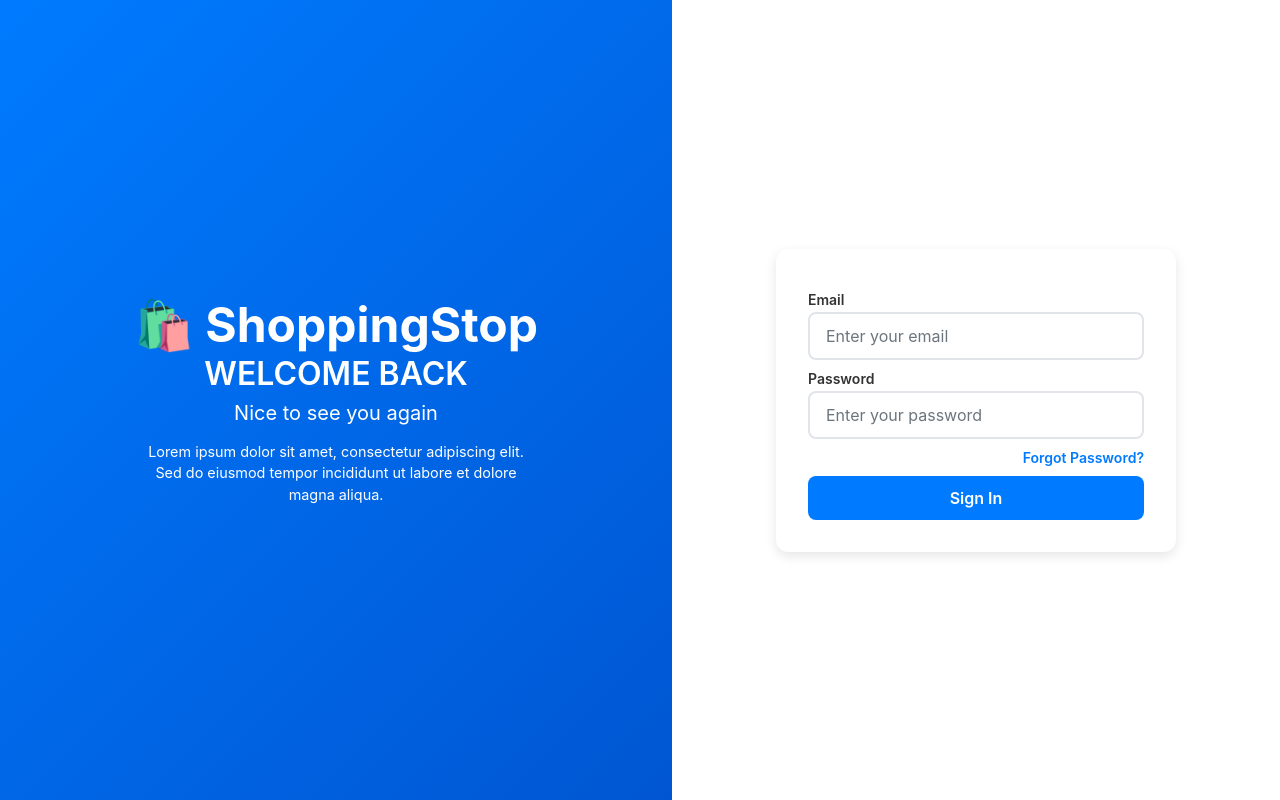
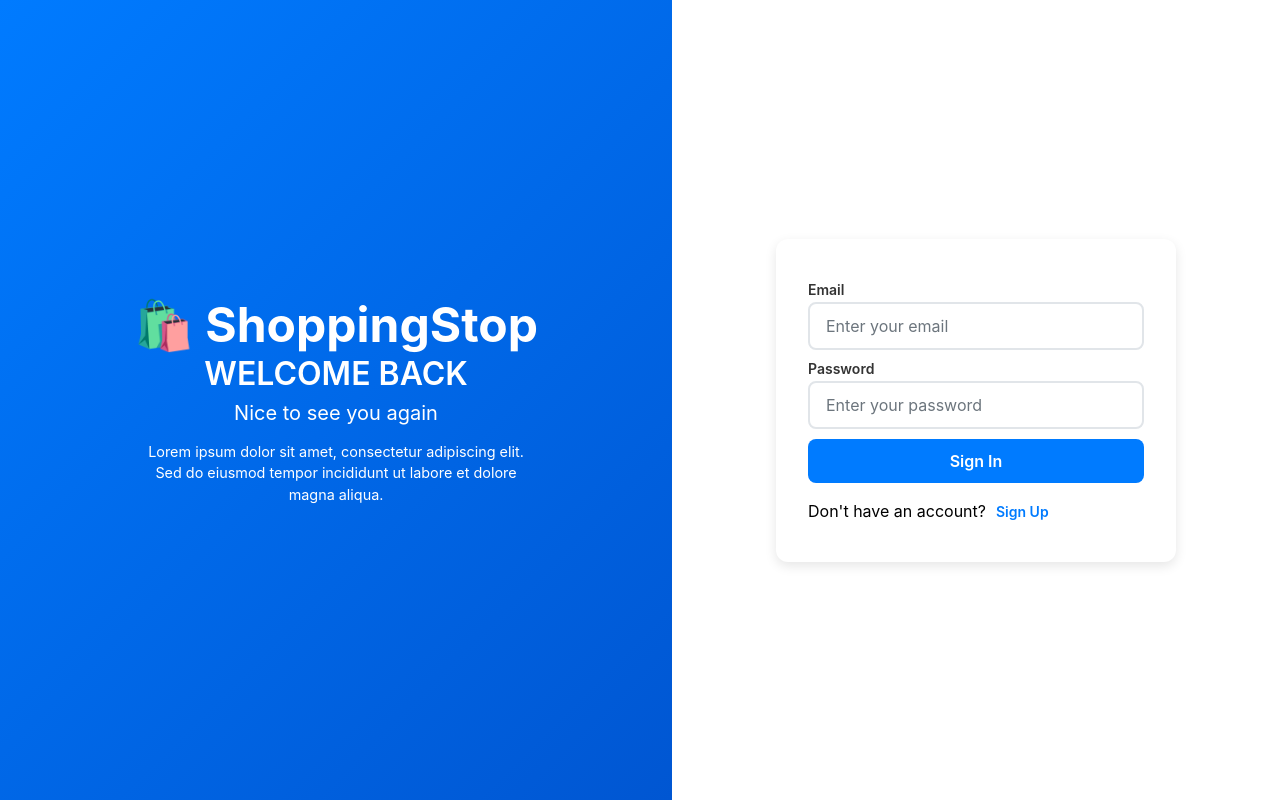
Before and after one commit to akhand-pr-singh/shopping-stop, a React (Create React App) app in the folder client/: page /login in a window 1280 px wide. Built offline with nearby package versions, Linux system fonts and the light colour scheme; no server answers.

Commit message:
sign up and sign in apis integrated

```diff
--- a/client/package.json
+++ b/client/package.json
@@ -12,6 +12,7 @@
     "react-hook-form": "^7.62.0",
     "react-router-dom": "^6.20.1",
     "react-scripts": "5.0.1",
+    "react-toastify": "^11.0.5",
     "styled-components": "^6.1.1",
     "web-vitals": "^2.1.4"
   },
--- a/client/src/components/templates/AuthFormsTemplate/SignInForm.jsx
+++ b/client/src/components/templates/AuthFormsTemplate/SignInForm.jsx
@@ -1,23 +1,34 @@
-import React from "react";
 import { useForm } from "react-hook-form";
 import { Input } from "../../atoms/Input";
 import { Button } from "../../atoms/Button";
-import { SignInFormContainer } from "./style";
+import { AuthFormContainer } from "./style";
+import { authService } from "../../../services";
+import { toast } from "react-toastify";
+import { useNavigate } from "react-router-dom";
 
-const SignInForm = ({ onForgotPassword }) => {
+const SignInForm = ({ onForgotPassword, onNewUser }) => {
   const {
     register,
     handleSubmit,
     formState: { errors, isSubmitting },
   } = useForm();
 
-  const onSubmit = (data) => {
-    console.log("Sign In Data:", data);
-    // Call your sign-in API here
+  const navigate = useNavigate();
+
+  const onSubmit = async(data) => {
+    try {
+      const {email, password} = data;
+      await authService.login(email, password);
+      toast.success('Logged in successfully!');
+      navigate('/products');
+    } catch (error) {
+      console.log('Error while logging in', error);
+      toast.error(error.message||'Login unsuccessful!');
+    }
   };
 
   return (
-    <SignInFormContainer>
+    <AuthFormContainer>
     <form onSubmit={handleSubmit(onSubmit)}>
       {/* Email */}
       <Input
@@ -47,8 +58,9 @@
         placeholder="Enter your password"
         className="form-inputs"
       />
+
       {/* Forgot Password */}
-        <Button
+        {/* <Button
           type="button"
           variant="secondary"
           size="small"
@@ -56,7 +68,7 @@
           className="forgot-password-button"
         >
           Forgot Password?
-        </Button>
+        </Button> */}
 
       {/* Submit */}
       <Button
@@ -68,8 +80,21 @@
       >
         {isSubmitting ? "Signing in..." : "Sign In"}
       </Button>
+
+        <div className="form-footer">
+        <p>Don't have an account?</p>
+        <Button
+          type="button"
+          variant="secondary"
+          size="small"
+          onClick={onNewUser}
+          className="forgot-password-button"
+        >
+          Sign Up
+        </Button>
+      </div>
     </form>
-    </SignInFormContainer>
+    </AuthFormContainer>
   );
 };
 
--- a/client/src/components/templates/AuthFormsTemplate/SignUpForm.jsx
+++ b/client/src/components/templates/AuthFormsTemplate/SignUpForm.jsx
@@ -2,21 +2,34 @@
 import { useForm } from "react-hook-form";
 import { Input } from "../../atoms/Input";
 import { Button } from "../../atoms/Button";
+import { authService } from "../../../services";
+import { toast } from "react-toastify";
+import { useNavigate } from "react-router-dom";
+import { AuthFormContainer } from "./style";
 
 
-const SignUp = () => {
+const SignUp = ({onExistingUser}) => {
   const {
     register,
     handleSubmit,
     formState: { errors, isSubmitting },
   } = useForm();
 
-  const onSubmit = (data) => {
-    console.log("Sign Up Data:", data);
-    // you can call your API here
+  const navigate = useNavigate();
+
+  const onSubmit = async(data) => {
+    try {
+      await authService.register(data);
+      toast.success('User created successfully!');
+      navigate('/products');
+    } catch (error) {
+      console.log('Error while signing up', error);
+      toast.error(error.message||'Sign up unsuccessful!');
+    }
   };
 
   return (
+    <AuthFormContainer>
     <form onSubmit={handleSubmit(onSubmit)}>
       {/* Name */}
       <Input
@@ -26,6 +39,7 @@
         rules={{ required: "Name is required" }}
         error={errors.name?.message}
         placeholder="Enter your name"
+        className="form-inputs"
       />
 
       {/* Email */}
@@ -42,6 +56,7 @@
         }}
         error={errors.email?.message}
         placeholder="Enter your email"
+        className="form-inputs"
       />
 
       {/* Password */}
@@ -56,6 +71,7 @@
         }}
         error={errors.password?.message}
         placeholder="Enter your password"
+        className="form-inputs"
       />
 
       {/* Confirm Password */}
@@ -71,6 +87,7 @@
         }}
         error={errors.confirmPassword?.message}
         placeholder="Confirm your password"
+        className="form-inputs"
       />
 
       {/* Submit Button */}
@@ -79,10 +96,24 @@
         variant="primary"
         size="medium"
         disabled={isSubmitting}
+        className="sign-up-button"
       >
         {isSubmitting ? "Signing up..." : "Sign Up"}
       </Button>
+      <div className="form-footer">
+        <p>Already have an account?</p>
+        <Button
+          type="button"
+          variant="secondary"
+          size="small"
+          onClick={onExistingUser}
+          className="forgot-password-button"
+        >
+          Login
+        </Button>
+      </div>
     </form>
+    </AuthFormContainer>
   );
 };
 
--- a/client/src/components/templates/AuthFormsTemplate/style.js
+++ b/client/src/components/templates/AuthFormsTemplate/style.js
@@ -1,8 +1,14 @@
 import styled from "styled-components";
 
-export const SignInFormContainer = styled.div`
+export const AuthFormContainer = styled.div`
   .sign-in-button {
     width: 100%;
+    margin-top:10px;
+  }
+
+  .sign-up-button {
+  width:100%;
+  margin-top:10px;
   }
 
   .forgot-password-button {
@@ -22,4 +28,19 @@
   .form-inputs {
   margin-top:10px;
   }
+
+  .form-footer {
+    display: flex;
+    gap: 10px;
+    align-items: center;
+    margin-top: 10px;
+
+    button{
+    margin-left:0px;
+    }
+
+    p {
+      margin: 0;
+    }
+  }
 `;
--- a/client/src/index.js
+++ b/client/src/index.js
@@ -2,12 +2,26 @@
 import ReactDOM from 'react-dom/client';
 import './index.css';
 import App from './App';
+import { ToastContainer } from 'react-toastify';
+import 'react-toastify/dist/ReactToastify.css';
 import reportWebVitals from './reportWebVitals';
 
 const root = ReactDOM.createRoot(document.getElementById('root'));
 root.render(
   <React.StrictMode>
     <App />
+       <ToastContainer
+  position="top-right"
+  autoClose={5000}
+  hideProgressBar={false}
+  newestOnTop={false}
+  closeOnClick
+  rtl={false}
+  pauseOnFocusLoss
+  draggable
+  pauseOnHover
+  theme="light"
+/>
   </React.StrictMode>
 );
 
--- a/client/src/pages/AuthPages/AuthPage.jsx
+++ b/client/src/pages/AuthPages/AuthPage.jsx
@@ -1,14 +1,26 @@
 import React, { useState } from "react";
 import { ForgotPasswordForm, ResetPasswordForm, SignInForm, SignUpForm } from "../../components/templates/AuthFormsTemplate";
 import { AuthLayout } from "../../layouts";
+import { useNavigate } from "react-router-dom";
 
 const AuthPage = ({initialView="signin"}) => {
   const [view, setView] = useState(initialView); // signin | forgot | reset
+  const navigate = useNavigate();
+
+  const onNewUser = () => {
+    navigate('/sign-up');
+    setView("signup");
+  };
+
+  const onExistingUser = () => {
+    navigate('/login');
+    setView("signin");
+  };
 
   return (
     <AuthLayout>
       {view === "signin" && (
-        <SignInForm onForgotPassword={() => setView("forgot")} />
+        <SignInForm onForgotPassword={() => setView("forgot")} onNewUser={onNewUser} />
       )}
 
       {view === "forgot" && (
@@ -19,7 +31,7 @@
         <ResetPasswordForm token="123456" />
       )}
        {view === "signup" && (
-        <SignUpForm />
+        <SignUpForm onExistingUser={onExistingUser} />
       )}
     </AuthLayout>
   );
--- a/client/src/services/authService.js
+++ b/client/src/services/authService.js
@@ -1,11 +1,11 @@
-import api from './axiosInstance';
+import {api, publicApi} from './axiosInstance';
 import { apiConfig } from './apiConfig';
 
 export const authService = {
   // User login
   login: async (email, password) => {
     try {
-      const response = await api.post(apiConfig.authApi.login, { email, password });
+      const response = await publicApi.post(apiConfig.authApi.login, { email, password });
       const { token, user } = response.data;
 
       // Store token and user data in localStorage
@@ -21,7 +21,7 @@
   // User registration
   register: async (userData) => {
     try {
-      const response = await api.post(apiConfig.authApi.register, userData);
+      const response = await publicApi.post(apiConfig.authApi.register, userData);
       const { token, user } = response.data;
 
       // Store token and user data in localStorage
--- a/client/src/services/axiosInstance.js
+++ b/client/src/services/axiosInstance.js
@@ -1,6 +1,6 @@
 import axios from 'axios';
 
-// Create axios instance with base configuration
+// Authenticated instance (with Bearer token)
 const api = axios.create({
   baseURL: process.env.REACT_APP_API_URL || 'http://localhost:8080/api',
   timeout: 10000,
@@ -9,7 +9,6 @@
   },
 });
 
-// Request interceptor to add auth token
 api.interceptors.request.use(
   (config) => {
     const token = localStorage.getItem('token');
@@ -18,19 +17,13 @@
     }
     return config;
   },
-  (error) => {
-    return Promise.reject(error);
-  }
+  (error) => Promise.reject(error)
 );
 
-// Response interceptor to handle common errors
 api.interceptors.response.use(
-  (response) => {
-    return response;
-  },
+  (response) => response,
   (error) => {
     if (error.response?.status === 401) {
-      // Unauthorized - clear token and redirect to login
       localStorage.removeItem('token');
       localStorage.removeItem('user');
       window.location.href = '/login';
@@ -39,4 +32,13 @@
   }
 );
 
-export default api;
+// Public instance (no Bearer token)
+const publicApi = axios.create({
+  baseURL: process.env.REACT_APP_API_URL || 'http://localhost:8080/api',
+  timeout: 10000,
+  headers: {
+    'Content-Type': 'application/json',
+  },
+});
+
+export { api, publicApi };
--- a/client/src/services/cartService.js
+++ b/client/src/services/cartService.js
@@ -1,4 +1,4 @@
-import api from './axiosInstance';
+import {api} from './axiosInstance';
 import { apiConfig } from './apiConfig';
 
 export const cartService = {
--- a/client/src/services/index.js
+++ b/client/src/services/index.js
@@ -1,4 +1,4 @@
-export { default as api } from './axiosInstance';
+export { api, publicApi } from './axiosInstance';
 export { apiConfig } from './apiConfig';
 export { default as productService } from './productService';
 export { default as cartService } from './cartService';
--- a/client/src/services/productService.js
+++ b/client/src/services/productService.js
@@ -1,5 +1,5 @@
-import api from './axiosInstance';
 import { apiConfig } from './apiConfig';
+import { api } from './axiosInstance';
 
 export const productService = {
   // Get all products with filters and pagination
```
Also changed, not shown: 1 other file (tests, documents, lock files or other folders).
